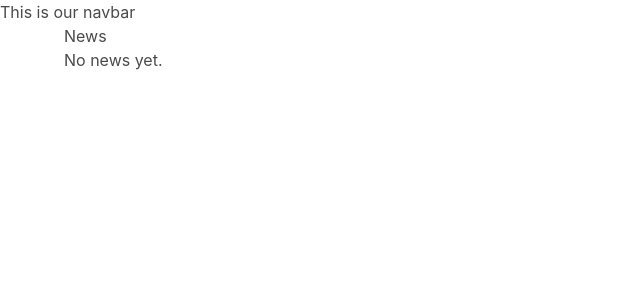
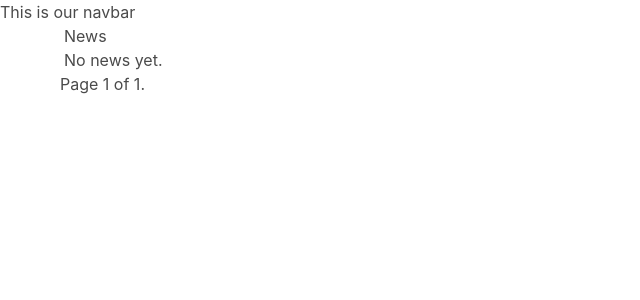
Before and after one commit to SSIvanov19/a-data-pro-internship-2022, a Django app: page /news/ in a window 1280 px wide. Shown: the top 300 px of the page, without its empty margins (0-640 px from the left). Run offline with Django 4.2, Linux system fonts and the light colour scheme; data that the repository does not hold is empty; parts of the project's set-up code (start-up, migrations or seed data) failed here and were passed over.

Commit message:
Add pagination to the list view * Update poetry

```diff
--- a/news/templates/news/news_list.html
+++ b/news/templates/news/news_list.html
@@ -10,6 +10,24 @@
         <li>No news yet.</li>
       {% endfor %}
       </ul>
+
+      <div class="pagination">
+        <span class="step-links">
+            {% if page_obj.has_previous %}
+                <a href="?page=1">&laquo; first</a>
+                <a href="?page={{ page_obj.previous_page_number }}">previous</a>
+            {% endif %}
+
+            <span class="current">
+                Page {{ page_obj.number }} of {{ page_obj.paginator.num_pages }}.
+            </span>
+
+            {% if page_obj.has_next %}
+                <a href="?page={{ page_obj.next_page_number }}">next</a>
+                <a href="?page={{ page_obj.paginator.num_pages }}">last &raquo;</a>
+            {% endif %}
+        </span>
+      </div>
     </div>
   </div>
 </div>
--- a/pyproject.toml
+++ b/pyproject.toml
@@ -12,6 +12,7 @@ pre-commit = "^2.19.0"
 python-dotenv = "^0.20.0"
 psycopg2 = "^2.9.3"
 spacy = "^3.3.1"
+python-logging-loki = "^0.3.1"
 
 [tool.poetry.dev-dependencies]
 
--- a/requirements.txt
+++ b/requirements.txt
@@ -492,6 +492,9 @@ pypydispatcher==2.1.2; platform_python_implementation == "PyPy" and python_versi
 python-dotenv==0.20.0; python_version >= "3.5" \
     --hash=sha256:b7e3b04a59693c42c36f9ab1cc2acc46fa5df8c78e178fc33a8d4cd05c8d498f \
     --hash=sha256:d92a187be61fe482e4fd675b6d52200e7be63a12b724abbf931a40ce4fa92938
+python-logging-loki==0.3.1; python_version >= "3.6" \
+    --hash=sha256:b83610c8a3adc99fbab072493b91dfb25ced69be4874fefe3ab457b391adbf60 \
+    --hash=sha256:8a9131db037fbea3d390089c4c32dbe7ed233944905079615a9fb6f669b0f4e6
 pyyaml==6.0; python_version >= "3.7" \
     --hash=sha256:d4db7c7aef085872ef65a8fd7d6d09a14ae91f691dec3e87ee5ee0539d516f53 \
     --hash=sha256:9df7ed3b3d2e0ecfe09e14741b857df43adb5a3ddadc919a2d94fbdf78fea53c \
@@ -535,6 +538,9 @@ requests-file==1.5.1; python_version >= "3.7" \
 requests==2.28.1; python_version >= "3.7" and python_version < "4" \
     --hash=sha256:8fefa2a1a1365bf5520aac41836fbee479da67864514bdb821f31ce07ce65349 \
     --hash=sha256:7c5599b102feddaa661c826c56ab4fee28bfd17f5abca1ebbe3e7f19d7c97983
+rfc3339==6.2; python_version >= "3.6" \
+    --hash=sha256:f44316b21b21db90a625cde04ebb0d46268f153e6093021fa5893e92a96f58a3 \
+    --hash=sha256:d53c3b5eefaef892b7240ba2a91fef012e86faa4d0a0ca782359c490e00ad4d0
 scrapy==2.6.1; python_version >= "3.6" \
     --hash=sha256:e977f57d4e828f25d2702e8c2212e8abcd7d6ce45be560f1830a39432a494c09 \
     --hash=sha256:56fd55a59d0f329ce752892358abee5a6b50b4fc55a40420ea317dc617553827
```
Also changed, not shown: 1 other file.
